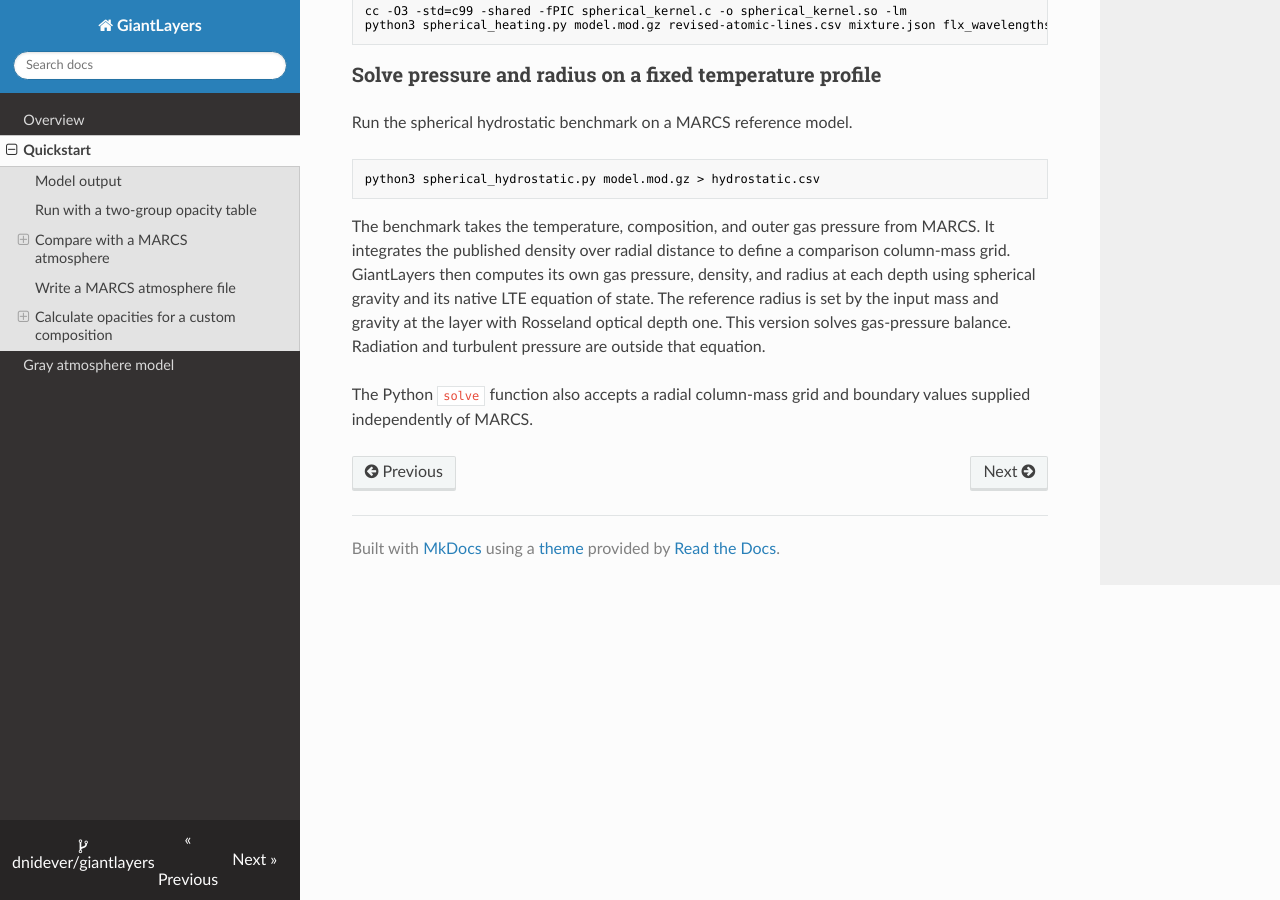
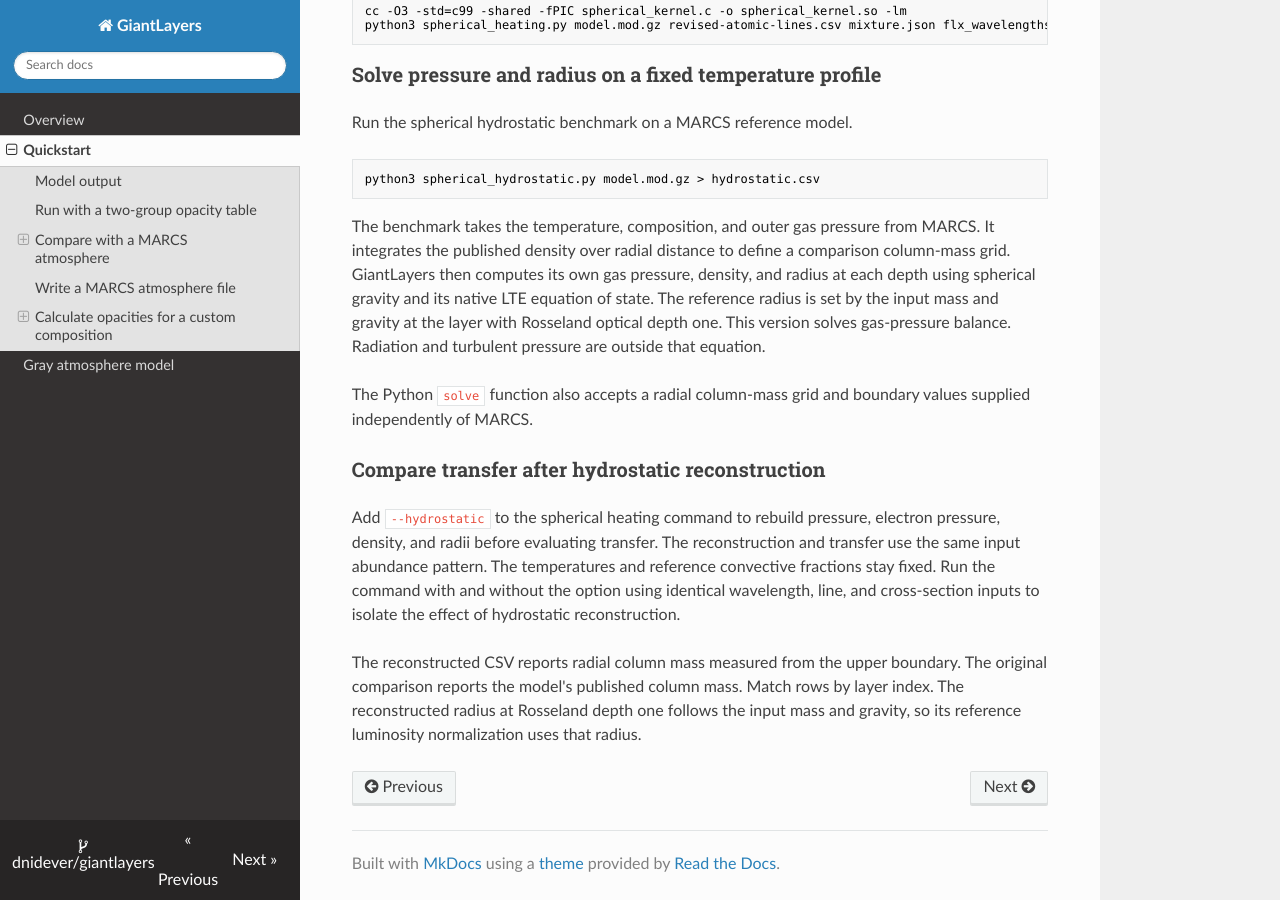
Before and after one commit to dnidever/giantlayers, an MkDocs documentation site: the page built from docs/quickstart.md, in a window 1280 px wide and 900 px high, scrolled down 7143 px. Built offline with MkDocs 1.6.1, drawn with Linux system fonts in a browser that asks for light colours; nearby versions of some CDN libraries.

Commit message:
Document transfer on a reconstructed hydrostatic atmosphere

```diff
--- a/docs/quickstart.md
+++ b/docs/quickstart.md
@@ -221,3 +221,9 @@ python3 spherical_hydrostatic.py model.mod.gz > hydrostatic.csv
 The benchmark takes the temperature, composition, and outer gas pressure from MARCS. It integrates the published density over radial distance to define a comparison column-mass grid. GiantLayers then computes its own gas pressure, density, and radius at each depth using spherical gravity and its native LTE equation of state. The reference radius is set by the input mass and gravity at the layer with Rosseland optical depth one. This version solves gas-pressure balance. Radiation and turbulent pressure are outside that equation.
 
 The Python `solve` function also accepts a radial column-mass grid and boundary values supplied independently of MARCS.
+
+### Compare transfer after hydrostatic reconstruction
+
+Add `--hydrostatic` to the spherical heating command to rebuild pressure, electron pressure, density, and radii before evaluating transfer. The reconstruction and transfer use the same input abundance pattern. The temperatures and reference convective fractions stay fixed. Run the command with and without the option using identical wavelength, line, and cross-section inputs to isolate the effect of hydrostatic reconstruction.
+
+The reconstructed CSV reports radial column mass measured from the upper boundary. The original comparison reports the model's published column mass. Match rows by layer index. The reconstructed radius at Rosseland depth one follows the input mass and gravity, so its reference luminosity normalization uses that radius.
```
